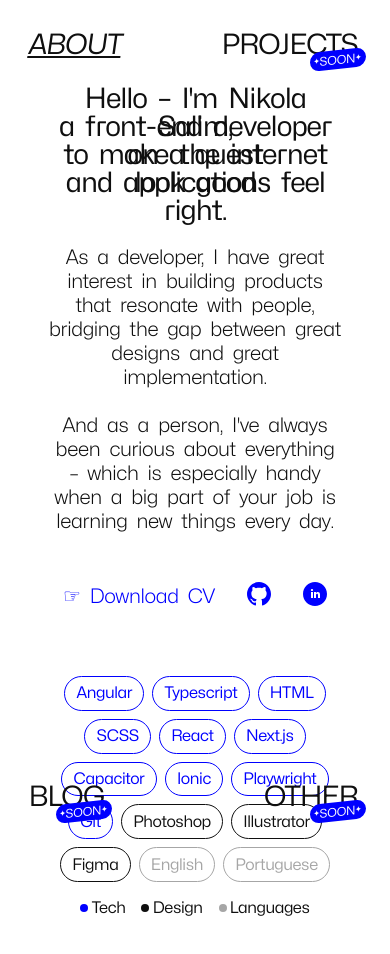
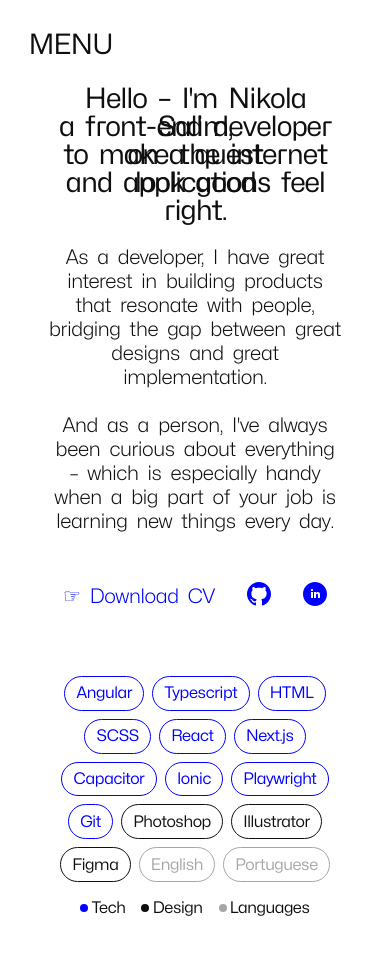
Before and after one commit to nikolasalim/nikolasalim.github.io, a Next.js app: page /about in a window 390 px wide. Shown: the top 954 px of the page. Built offline with nearby package versions, Linux system fonts and the light colour scheme.

Commit message:
(wip) conditionally render mobile or full nav menu

```diff
--- a/app/components/nav-menu/nav-menu.tsx
+++ b/app/components/nav-menu/nav-menu.tsx
@@ -4,10 +4,37 @@ import styles from './nav-menu.module.scss'
 import Link from 'next/link';
 import SoonTag from '@/app/components/soon-tag/soon-tag';
 import {usePathname} from "next/navigation";
+import { useEffect, useState} from "react";
 
 export default function NavMenu() {
-  const pathname = usePathname();
+  const pathname: string = usePathname();
+  const [isMobile, setIsMobile] = useState<boolean>(window.innerWidth < 768)
 
+  useEffect(() => {
+    function handleResize() {
+      setIsMobile(window.innerWidth < 768);
+    }
+    window.addEventListener('resize', handleResize)
+  }, [])
+
+  return (
+    isMobile ? <MobileNavMenu pathname={pathname}/> : <FullNavMenu pathname={pathname}/>
+  )
+}
+
+const MobileNavMenu = ({ pathname }: Pathname ) => {
+  return (
+    <>
+      <div className={styles.topNav}>
+        <div className={styles.navLink}>
+          <span className={styles.navItem}>MENU</span>
+        </div>
+      </div>
+    </>
+  )
+}
+
+const FullNavMenu = ({ pathname }: Pathname) => {
   return (
     <>
       <div className={styles.topNav}>
@@ -32,3 +59,7 @@ export default function NavMenu() {
     </>
   )
 }
+
+interface Pathname {
+  pathname: string
+}
--- a/app/layout.tsx
+++ b/app/layout.tsx
@@ -1,5 +1,4 @@
 import './styles/globals.scss';
-import styles from './layout.module.scss';
 import type { Metadata } from 'next';
 import NavMenu from "@/app/components/nav-menu/nav-menu";
 
```
